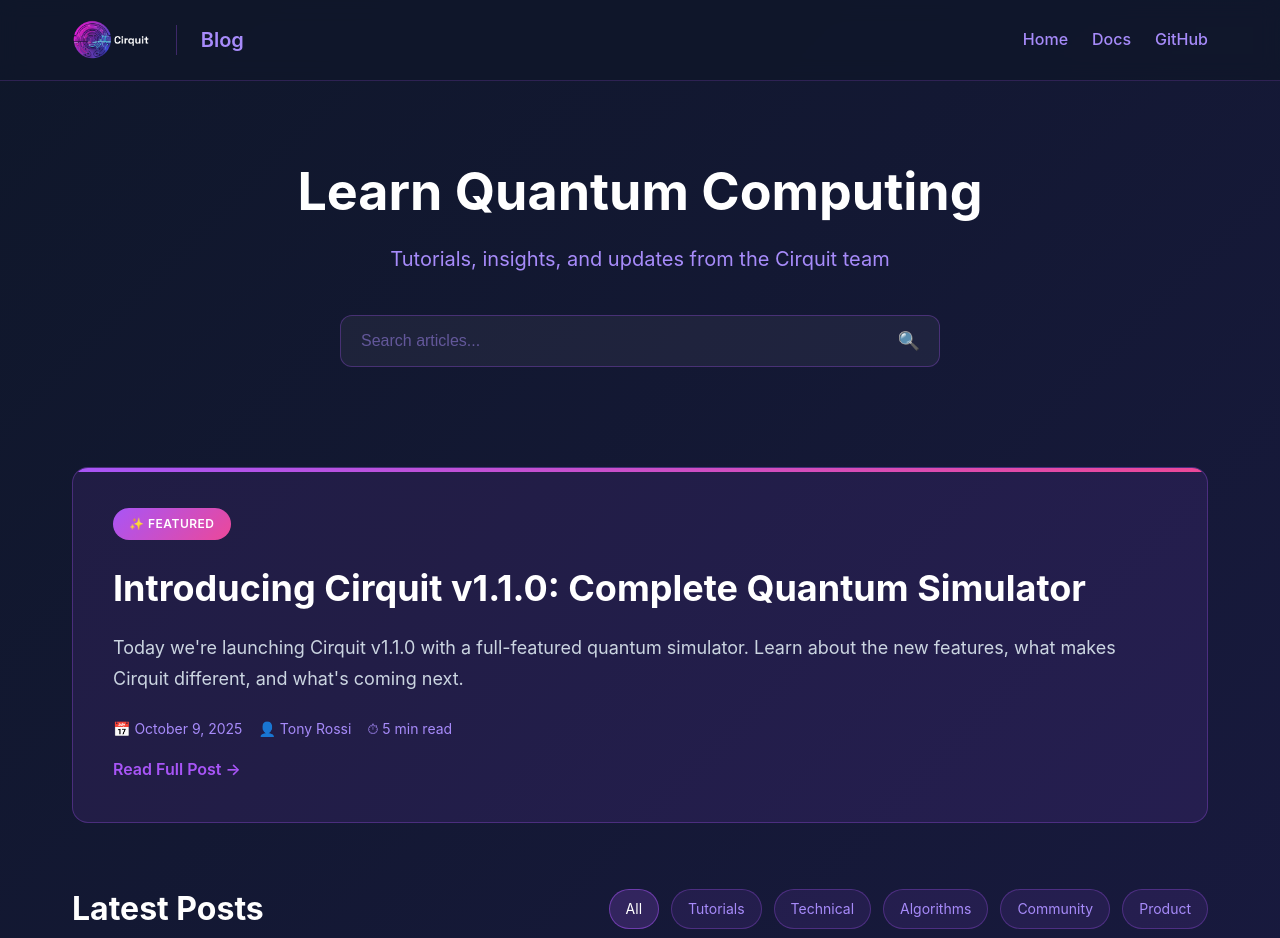
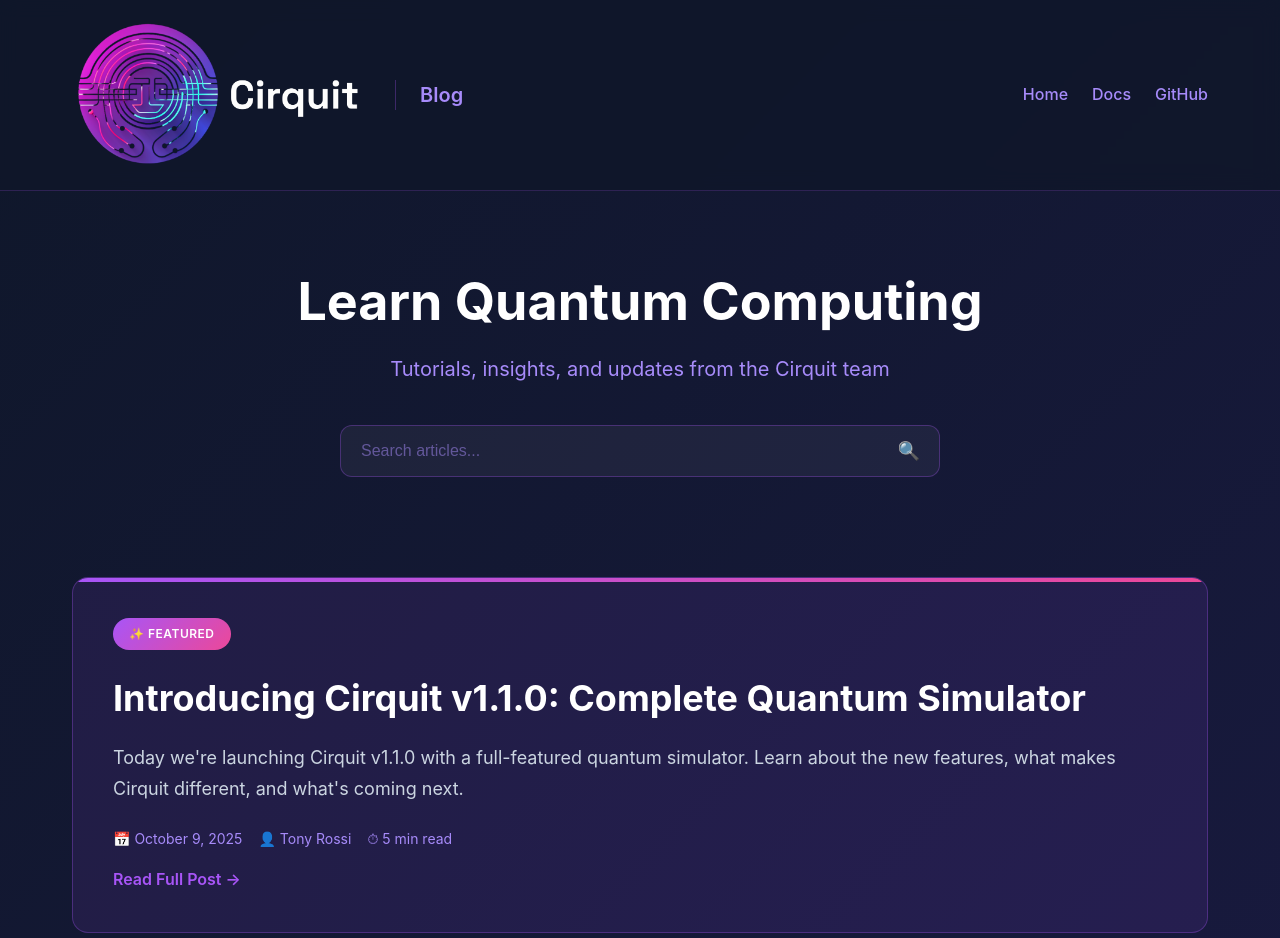
Before and after one commit to tony-siqurity-ai/quantiq, a plain HTML site: page docs/blog/index.html in a window 1280 px wide. Shown: the top 938 px of the page. Drawn offline with Linux system fonts and the light colour scheme.

Commit message:
Updating blog logo size

```diff
--- a/docs/blog/index.html
+++ b/docs/blog/index.html
@@ -41,7 +41,7 @@
         }
 
         .logo {
-            height: 40px;
+            height: 150px;
             display: flex;
             align-items: center;
         }
```
